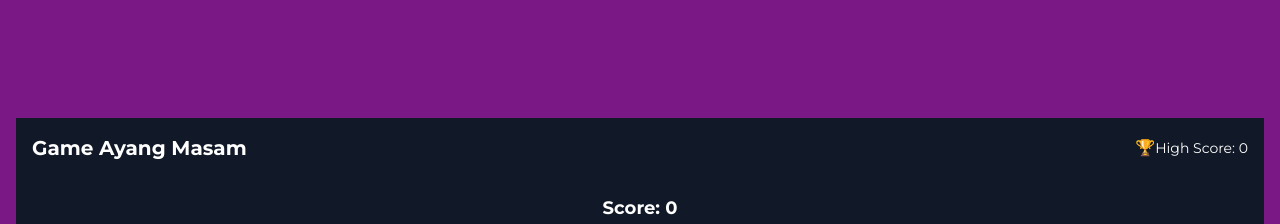
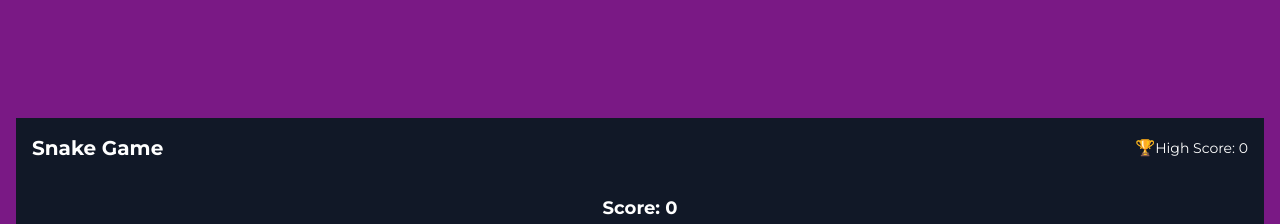
Before and after one commit to timunlipat/dina-danielle, a Next.js app: page / in a window 1280 px wide. Shown: the top 224 px of the page. Built offline with nearby package versions, Linux system fonts and the light colour scheme.

Commit message:
add changes to game

```diff
--- a/app/components/game.jsx
+++ b/app/components/game.jsx
@@ -223,7 +223,7 @@ const SnakeGame = () => {
                 <div className='p-4 border-b-2 border-purple-500 bg-[#2D1B4E]'>
                     <div className='flex justify-between items-center'>
                         <span className='text-xl md:text-2xl font-bold text-white tracking-wider'>
-                            Game Ayang Masam
+                            Snake Game
                         </span>
                         <div className='flex items-center gap-2'>
                             <span className='text-yellow-500'>🏆</span>
```
